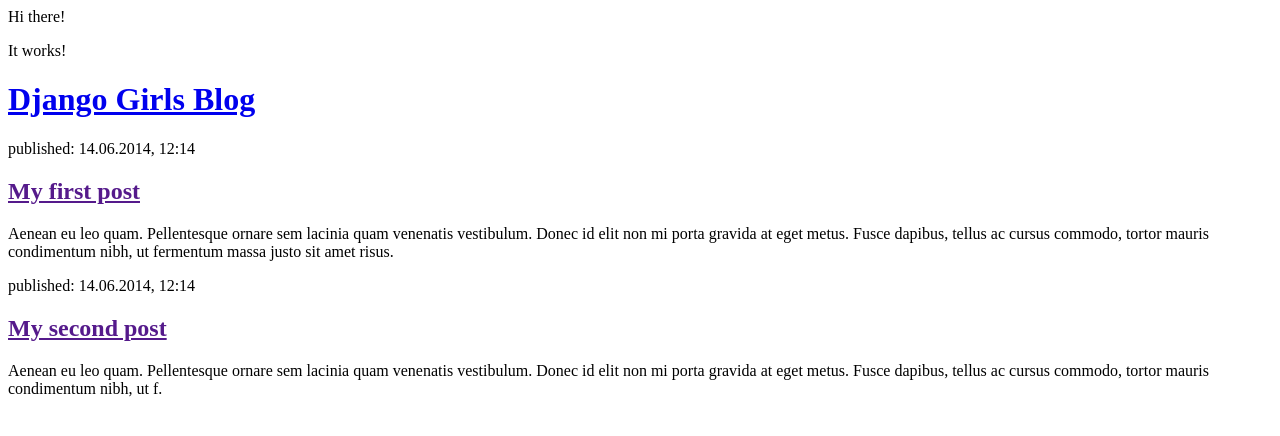
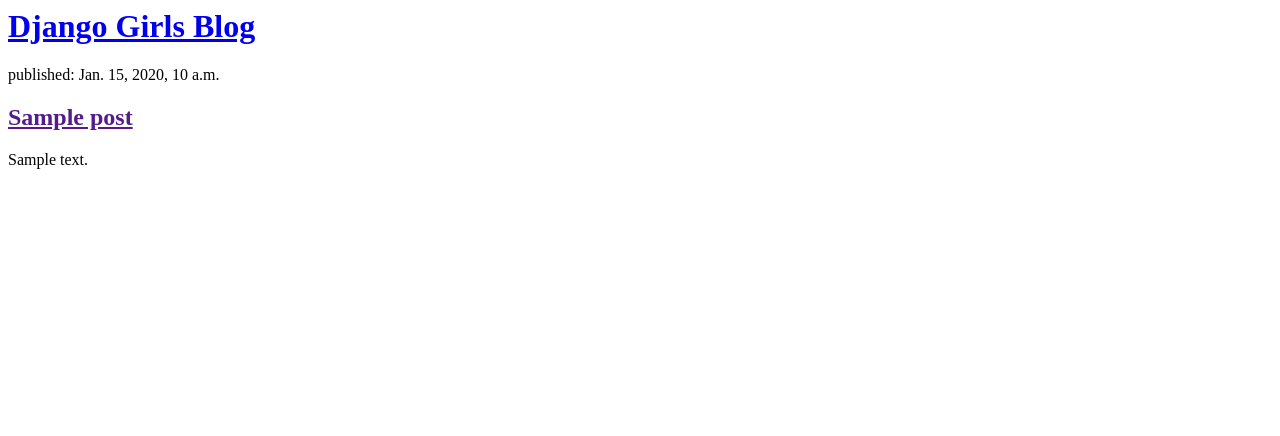
Before and after one commit to niaevans123/my-first-blog, a Django app: template blog/templates/blog/post_list.html in a window 1280 px wide. Shown: the top 436 px of the page. Run offline with Django 3.2, Linux system fonts and the light colour scheme; the template is opened without the code that fills it: values that come from a table or form of the project are taken from there, others are empty; tables that the repository leaves empty hold one stand-in row (values such as "Sample post").

Commit message:
Modified templates to display posts from database.

```diff
--- a/blog/templates/blog/post_list.html
+++ b/blog/templates/blog/post_list.html
@@ -1,13 +1,4 @@
 
-<html>
-    <head>
-        <title>Nia's blog</title>
-    </head>
-    <body>
-        <p>Hi there!</p>
-        <p>It works!</p>
-    </body>
-</html>
 <html>
     <head>
         <title>Django Girls blog</title>
@@ -16,17 +7,14 @@
         <div>
             <h1><a href="/">Django Girls Blog</a></h1>
         </div>
-
         <div>
-            <p>published: 14.06.2014, 12:14</p>
-            <h2><a href="">My first post</a></h2>
-            <p>Aenean eu leo quam. Pellentesque ornare sem lacinia quam venenatis vestibulum. Donec id elit non mi porta gravida at eget metus. Fusce dapibus, tellus ac cursus commodo, tortor mauris condimentum nibh, ut fermentum massa justo sit amet risus.</p>
-        </div>
-
+                {% for post in posts %}
+                <div>
+                    <p>published: {{ post.published_date }}</p>
+                    <h2><a href="">{{ post.title }}</a></h2>
+                    <p>{{ post.text|linebreaksbr }}</p>
+                </div>
+            {% endfor %}
         <div>
-            <p>published: 14.06.2014, 12:14</p>
-            <h2><a href="">My second post</a></h2>
-            <p>Aenean eu leo quam. Pellentesque ornare sem lacinia quam venenatis vestibulum. Donec id elit non mi porta gravida at eget metus. Fusce dapibus, tellus ac cursus commodo, tortor mauris condimentum nibh, ut f.</p>
-        </div>
     </body>
 </html>
```
Also changed, not shown: blog/views.py (+5 -2 lines).
